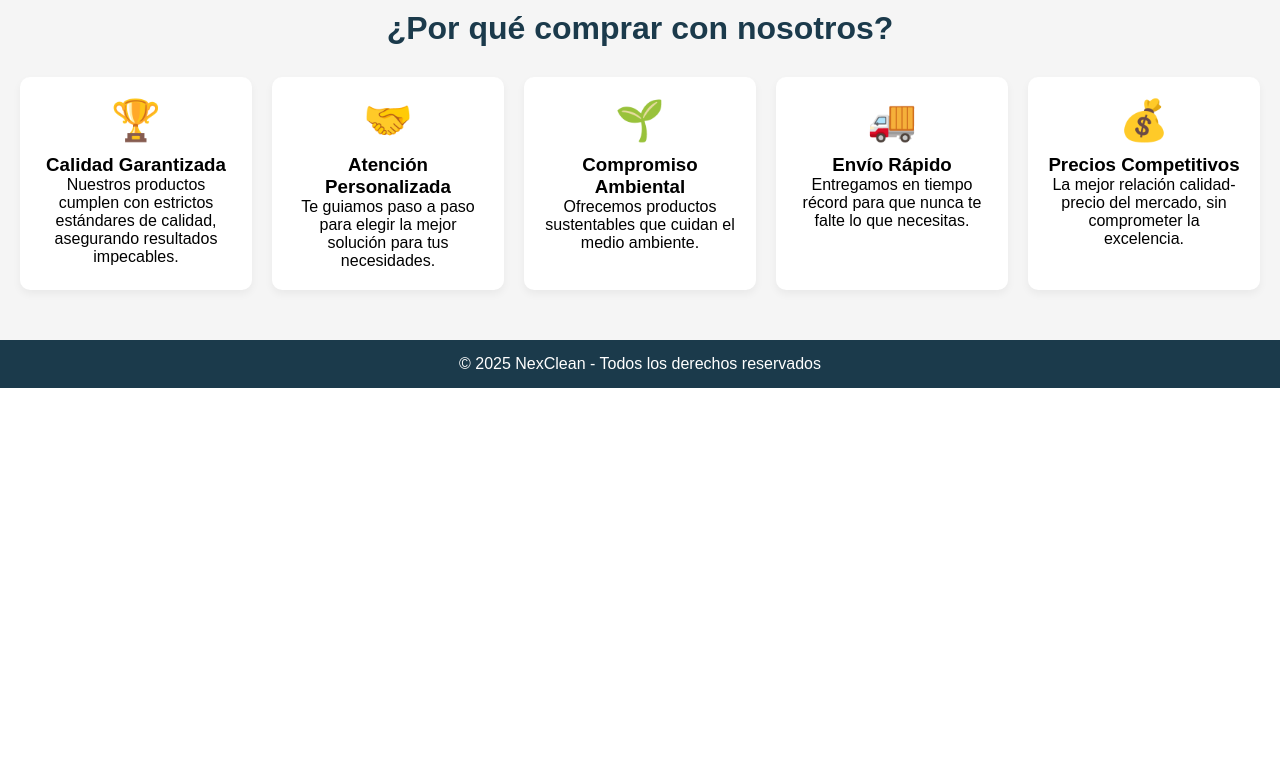
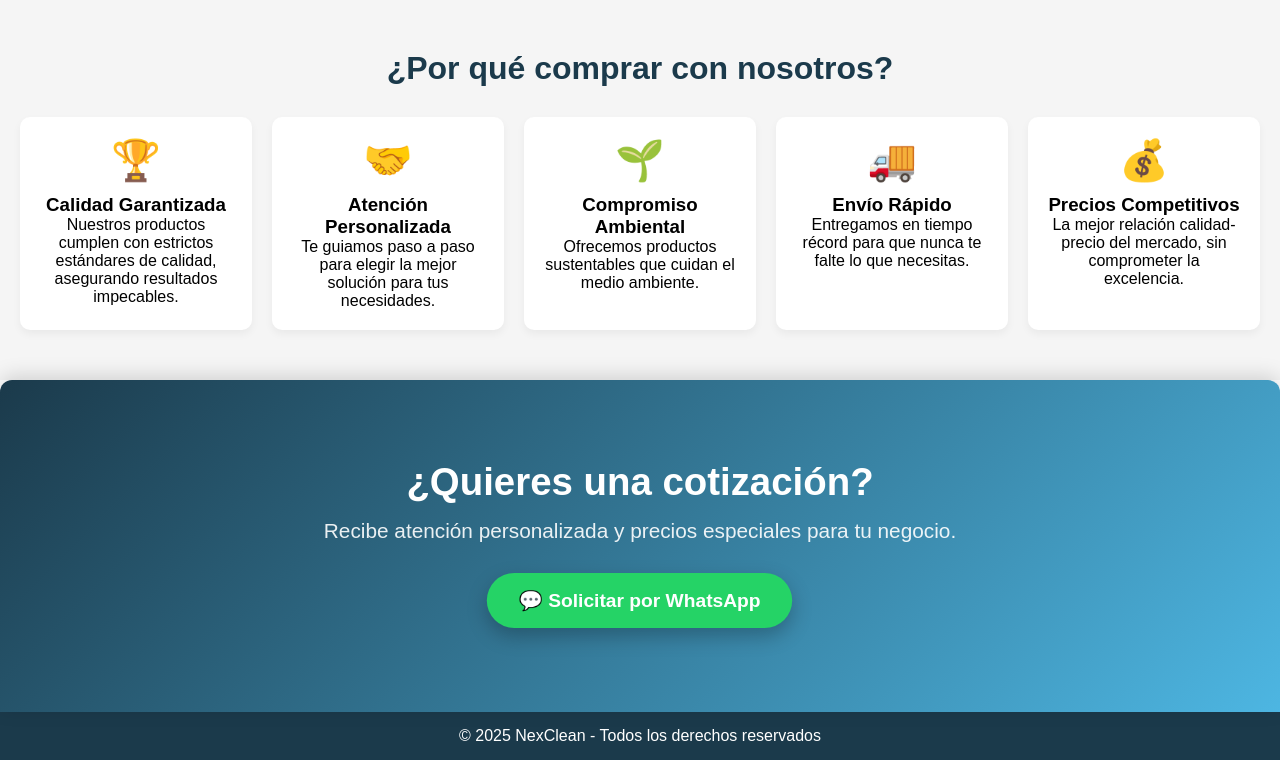
Before and after one commit to alexisortega66/nexClean, a plain HTML site: page index.html in a window 1280 px wide. Shown: the part 1499-2259 px from the top of the page. Before the commit the page ends 1887 px from the top, so only its background shows below. Drawn offline with Linux system fonts and the light colour scheme.

Commit message:
seccion de cotizacion

```diff
--- a/index.html
+++ b/index.html
@@ -100,6 +100,17 @@
         </div>
     </div>
 </section>
+<!-- Sección Cotización -->
+<section class="cotizacion fade-in">
+    <h2>¿Quieres una cotización?</h2>
+    <p class="subtexto">Recibe atención personalizada y precios especiales para tu negocio.</p>
+    <a href="https://wa.me/526122288539?text=Hola%20quiero%20una%20cotización%20de%20productos%20NexClean"
+       target="_blank"
+       class="btn-cotizacion">
+       💬 Solicitar por WhatsApp
+    </a>
+</section>
+
 
     <!-- Pie de página -->
     <footer>
--- a/style.css
+++ b/style.css
@@ -23,7 +23,7 @@
 }
 
 .logo-left img {
-    height: 60px;
+    height: 100px;
     width: auto;
 }
 
@@ -442,3 +442,58 @@ section {
     opacity: 1;
     transform: translateY(0);
 }
+/* ==== Sección Cotización llamativa ==== */
+.cotizacion {
+    padding: 80px 20px;
+    background: linear-gradient(135deg, #1B3A4B 0%, #4DB6E2 100%);
+    color: var(--blanco);
+    text-align: center;
+    border-radius: 12px 12px 0 0;
+    box-shadow: 0 -4px 20px rgba(0,0,0,0.15);
+}
+
+.cotizacion h2 {
+    font-size: 2.4rem;
+    margin-bottom: 15px;
+    font-weight: 700;
+}
+
+.cotizacion .subtexto {
+    font-size: 1.3rem;
+    margin-bottom: 30px;
+    font-weight: 300;
+    opacity: 0.9;
+}
+
+/* Botón especial de cotización */
+.btn-cotizacion {
+    display: inline-block;
+    background: #25d366; /* verde WhatsApp */
+    color: white;
+    font-weight: 700;
+    padding: 16px 32px;
+    border-radius: 50px;
+    text-decoration: none;
+    font-size: 1.2rem;
+    box-shadow: 0 8px 20px rgba(0,0,0,0.25);
+    transition: transform 0.3s ease, box-shadow 0.3s ease;
+    position: relative;
+    overflow: hidden;
+}
+
+/* Hover */
+.btn-cotizacion:hover {
+    transform: scale(1.08);
+    box-shadow: 0 12px 24px rgba(0,0,0,0.35);
+}
+
+/* Animación pulso */
+@keyframes pulso {
+    0% { transform: scale(1); }
+    50% { transform: scale(1.08); }
+    100% { transform: scale(1); }
+}
+
+.btn-cotizacion {
+    animation: pulso 2s infinite;
+}
```
